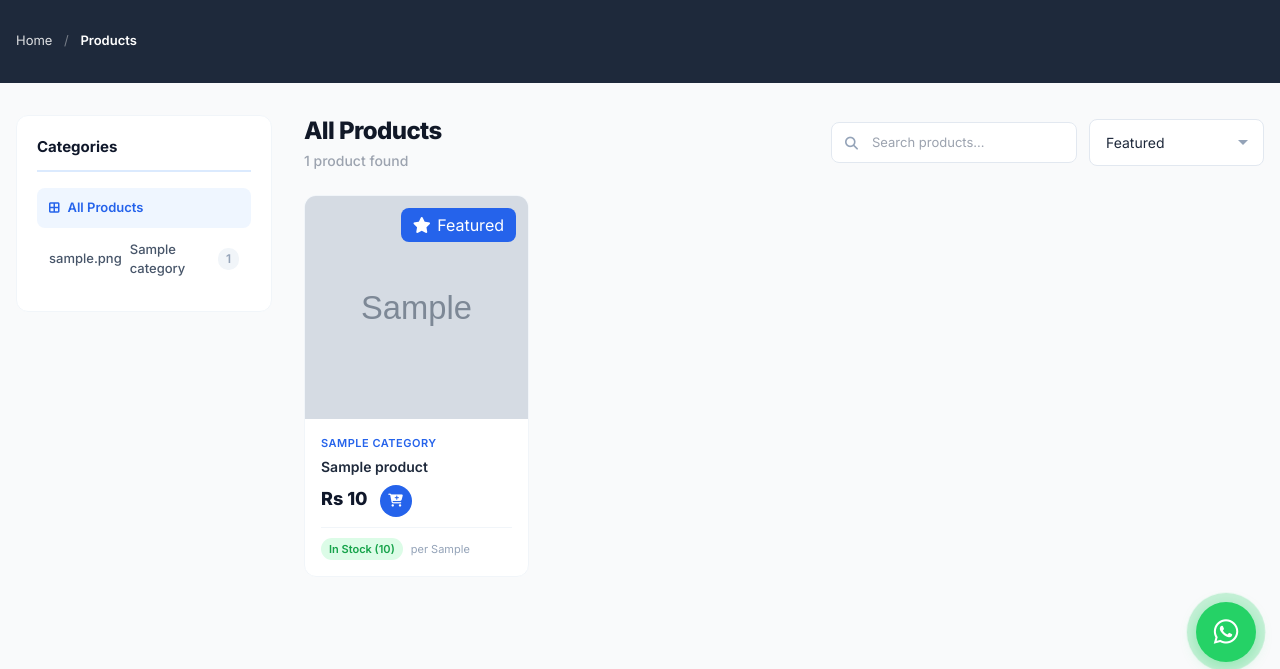
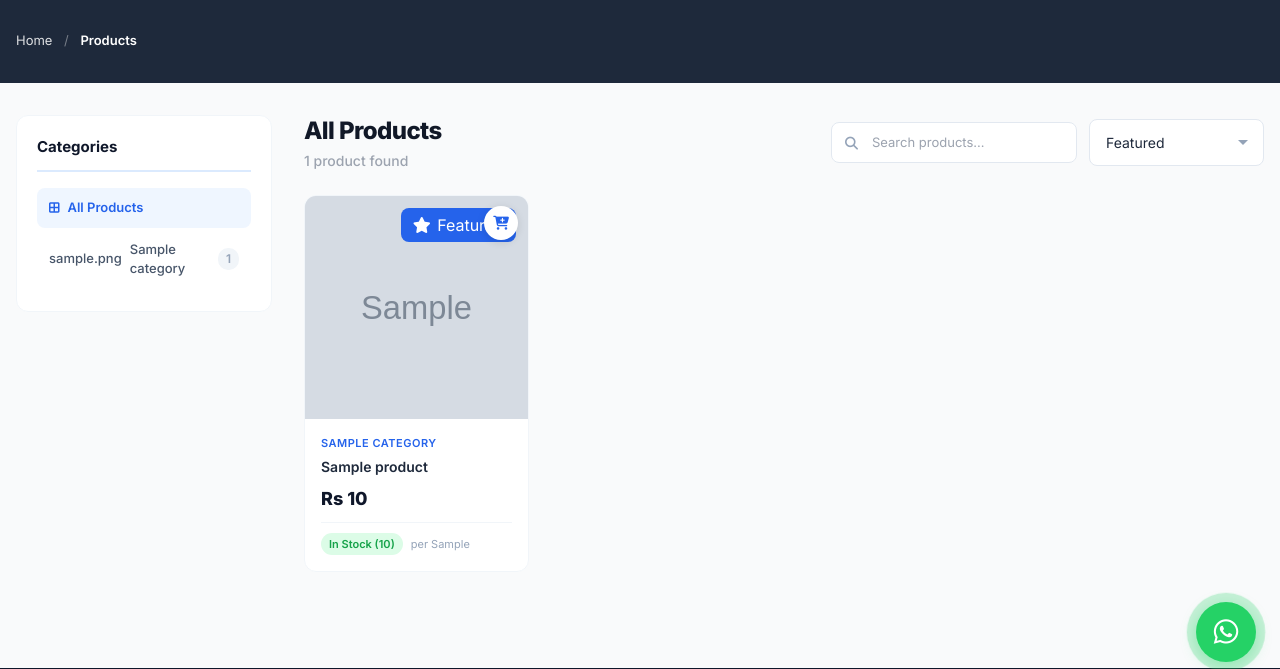
Before and after one commit to 2anupam0/bharatpur-plumbing-hub, a Django app: page /products/ in a window 1280 px wide. Shown: the part 114-783 px from the top of the page. Run offline with Django 4.2, Linux system fonts and the light colour scheme; tables that the repository leaves empty hold one stand-in row (values such as "Sample post"); grey boxes marked "Sample" are stand-in pictures; some libraries are stand-ins or nearby versions.

Commit message:
Move cart icon to top-right corner of product cards

```diff
--- a/shop/static/shop/css/style.css
+++ b/shop/static/shop/css/style.css
@@ -280,31 +280,36 @@ body {
     display: none;
 }
 .cart-icon-btn {
-    width: 32px;
-    height: 32px;
+    position: absolute;
+    top: 10px;
+    right: 10px;
+    z-index: 5;
+    width: 34px;
+    height: 34px;
     border: none;
     border-radius: 50%;
+    background: #fff;
+    color: var(--primary);
+    font-size: 14px;
+    cursor: pointer;
+    transition: all 0.2s ease;
+    display: flex;
+    align-items: center;
+    justify-content: center;
+    box-shadow: 0 2px 8px rgba(0, 0, 0, 0.12);
+}
+.cart-icon-btn:hover {
     background: var(--primary);
     color: #fff;
-    font-size: 13px;
-    cursor: pointer;
-    transition: all 0.2s ease;
-    display: inline-flex;
-    align-items: center;
-    justify-content: center;
-    flex-shrink: 0;
-    margin-left: 6px;
-}
-.cart-icon-btn:hover {
-    background: var(--primary-dark);
-    transform: scale(1.15);
-    box-shadow: 0 3px 10px rgba(37, 99, 235, 0.35);
+    transform: scale(1.12);
+    box-shadow: 0 4px 14px rgba(37, 99, 235, 0.4);
 }
 .cart-icon-btn:active {
-    transform: scale(0.95);
+    transform: scale(0.92);
 }
 .cart-icon-btn.added {
     background: var(--green);
+    color: #fff;
 }
 
 /* --- Badges --- */
--- a/shop/templates/shop/product_list.html
+++ b/shop/templates/shop/product_list.html
@@ -67,6 +67,11 @@
             <div class="product-grid">
                 {% for product in products %}
                 <div class="product-card animate-in">
+                    {% if product.is_in_stock %}
+                    <button type="button" class="cart-icon-btn" onclick="event.preventDefault();event.stopPropagation();addToCart({{ product.pk }}, this)" title="Add to Cart">
+                        <i class="fas fa-cart-plus"></i>
+                    </button>
+                    {% endif %}
                     <a href="{% url 'product_detail' product.slug %}" class="product-card-link">
                         <div class="product-image">
                             {% if product.image %}
@@ -88,11 +93,6 @@
                                 <span class="current">Rs {{ product.price|floatformat:0|intcomma }}</span>
                                 {% if product.has_discount %}
                                 <span class="original">Rs {{ product.original_price|floatformat:0|intcomma }}</span>
-                                {% endif %}
-                                {% if product.is_in_stock %}
-                                <button type="button" class="cart-icon-btn" onclick="event.preventDefault();event.stopPropagation();addToCart({{ product.pk }}, this)" title="Add to Cart">
-                                    <i class="fas fa-cart-plus"></i>
-                                </button>
                                 {% endif %}
                             </div>
                             <div class="product-meta">
```
Also changed, not shown: shop/templates/shop/home.html (+5 -5 lines), shop/templates/shop/product_detail.html (+6 -8 lines).
